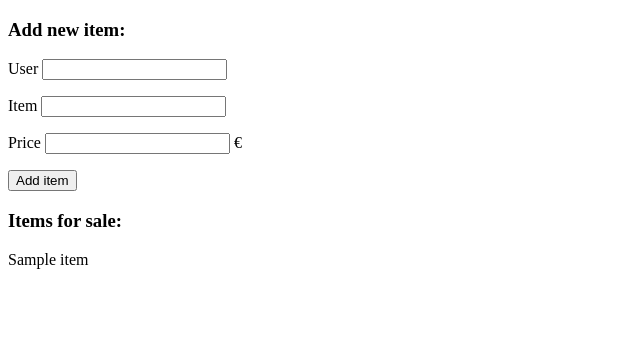
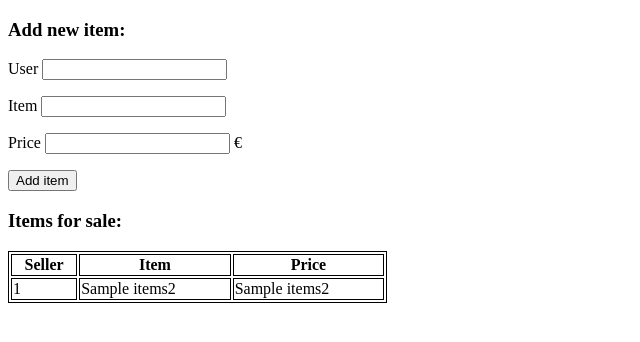
Before and after one commit to vornit/The-Social-Auction-Network, a Flask app: template src/tjts5901/templates/index.html.j2 in a window 1280 px wide. Shown: the top 342 px of the page, without its empty margins (0-640 px from the left). Run offline with Flask 2, Linux system fonts and the light colour scheme; the template is opened without the code that fills it: most values are stand-ins (such as "Sample title", 1, 10 or a date in 2020); parts of the project's set-up code (start-up, migrations or seed data) failed here and were passed over.

Commit message:
Added table for items for sale

```diff
--- a/items.txt
+++ b/items.txt
@@ -1,3 +1,2 @@
-
-pertti, rolex, 15000€
+teppo, rolex, 15000€
 matti, bicycle, 50€
--- a/src/tjts5901/templates/index.html.j2
+++ b/src/tjts5901/templates/index.html.j2
@@ -8,6 +8,11 @@
     <meta name="viewport" content="width=device-width, initial-scale=1">
     <title>Auction</title>
   </head>
+<style>
+  table, th, td {
+    border:1px solid black;
+}
+</style>
   <body>
 
   <h3>Add new item:</h3>
@@ -20,9 +25,20 @@
   </form>
 
   <h3>Items for sale:</h3>
-  {% for i in range(items | length) %}
-    <p>{{items[i]}}</p>
+
+  <table style="width:30%">
+  <tr>
+    <th>Seller</th>
+    <th>Item</th>
+    <th>Price</th>
+  </tr>
+  {% for i in range(items2 | length) %}
+  <tr>
+    <td>{{items2[i][0]}}</td>
+    <td>{{items2[i][1]}}</td>
+    <td>{{items2[i][2]}}</td>
+  </tr>
   {% endfor %}
-
+  </table>
   </body>
 </html>
--- a/src/tjts5901/views.py
+++ b/src/tjts5901/views.py
@@ -32,8 +32,11 @@ def index() -> str:
     try:
         file = open("items.txt", "r")
         items = file.read().split("\n")
+        items2 = []
+        for i in items:
+            items2.append(i.split(','))
     except:
         items = ""
 
-    html = render_template("index.html.j2", user=user, item=item, price=price, items=items)
+    html = render_template("index.html.j2", items2=items2)
     return html
```
